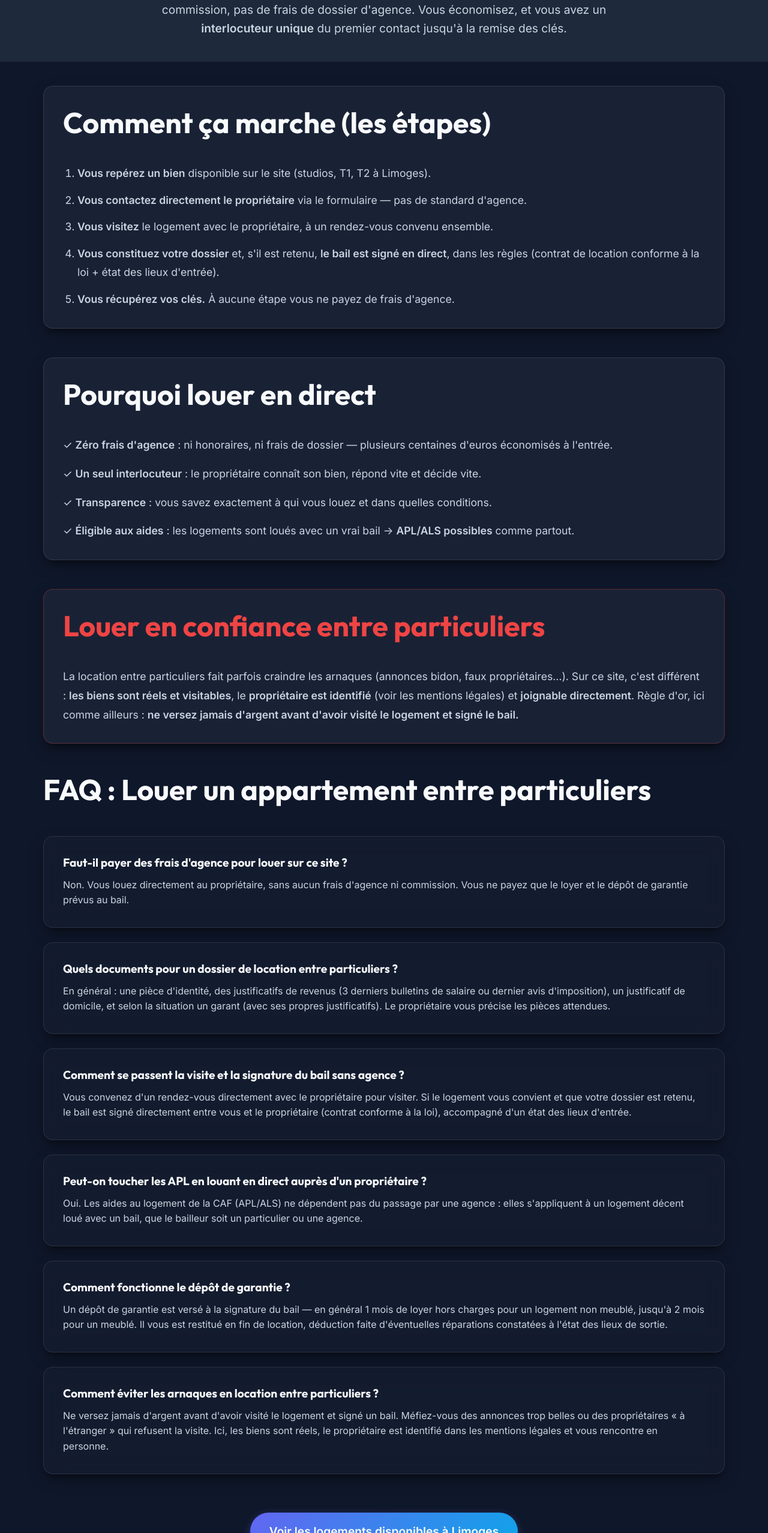
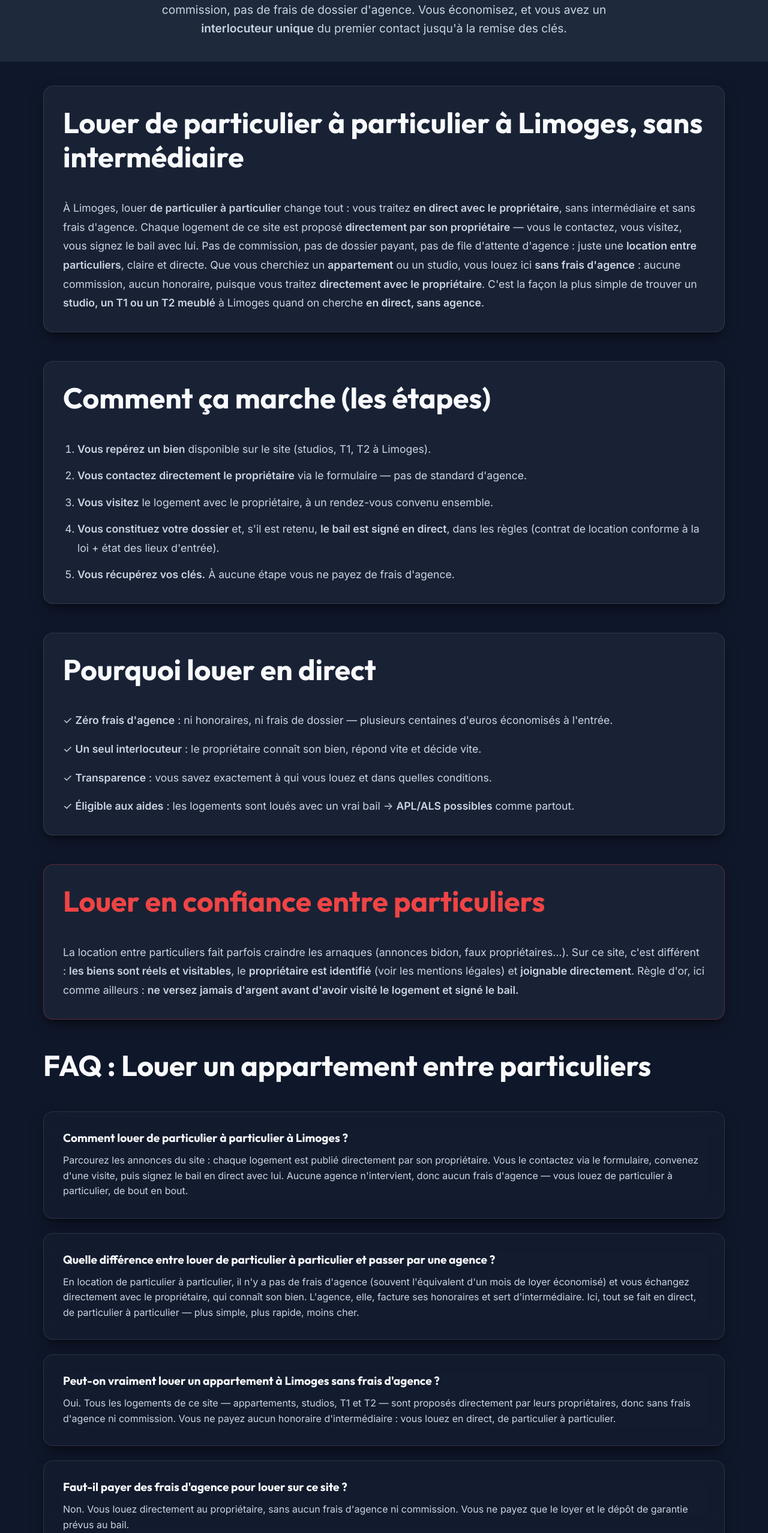
Before and after one commit to PcombesVT/location-limoges-en-direct, a React (Vite) app: page /louer-sans-agence-limoges in a window 1280 px wide. Shown: the part 244-2800 px from the top of the page at 60% size. Built offline with nearby package versions, Linux system fonts and the light colour scheme.

Commit message:
Add files via upload

```diff
--- a/src/pages/LouerSansAgence.jsx
+++ b/src/pages/LouerSansAgence.jsx
@@ -8,6 +8,18 @@ export function LouerSansAgence() {
   }, []);
 
   const faqData = [
+    {
+      question: "Comment louer de particulier à particulier à Limoges ?",
+      answer: "Parcourez les annonces du site : chaque logement est publié directement par son propriétaire. Vous le contactez via le formulaire, convenez d'une visite, puis signez le bail en direct avec lui. Aucune agence n'intervient, donc aucun frais d'agence — vous louez de particulier à particulier, de bout en bout."
+    },
+    {
+      question: "Quelle différence entre louer de particulier à particulier et passer par une agence ?",
+      answer: "En location de particulier à particulier, il n'y a pas de frais d'agence (souvent l'équivalent d'un mois de loyer économisé) et vous échangez directement avec le propriétaire, qui connaît son bien. L'agence, elle, facture ses honoraires et sert d'intermédiaire. Ici, tout se fait en direct, de particulier à particulier — plus simple, plus rapide, moins cher."
+    },
+    {
+      question: "Peut-on vraiment louer un appartement à Limoges sans frais d'agence ?",
+      answer: "Oui. Tous les logements de ce site — appartements, studios, T1 et T2 — sont proposés directement par leurs propriétaires, donc sans frais d'agence ni commission. Vous ne payez aucun honoraire d'intermédiaire : vous louez en direct, de particulier à particulier."
+    },
     {
       question: "Faut-il payer des frais d'agence pour louer sur ce site ?",
       answer: "Non. Vous louez directement au propriétaire, sans aucun frais d'agence ni commission. Vous ne payez que le loyer et le dépôt de garantie prévus au bail."
@@ -50,11 +62,11 @@ export function LouerSansAgence() {
   return (
     <>
       <Helmet>
-        <title>Louer sans agence à Limoges — entre particuliers, en direct | Location Limoges en Direct</title>
-        <meta name="description" content="Comment louer à Limoges sans passer par une agence ? Location entre particuliers, en direct avec le propriétaire : zéro frais d'agence, un interlocuteur unique, des biens réels et éligibles APL." />
+        <title>Louer de particulier à particulier à Limoges — appartement & studio sans frais d'agence | Location Limoges en Direct</title>
+        <meta name="description" content="Louez un appartement ou un studio à Limoges de particulier à particulier, en direct avec le propriétaire et sans frais d'agence. Logements meublés étudiants éligibles APL/ALS, loués entre particuliers." />
         <link rel="canonical" href="https://www.location-limoges-en-direct.fr/louer-sans-agence-limoges" />
-        <meta property="og:title" content="Louer sans agence à Limoges — entre particuliers, en direct | Location Limoges en Direct" />
-        <meta property="og:description" content="Comment louer à Limoges sans passer par une agence ? Location entre particuliers, en direct avec le propriétaire : zéro frais d'agence, un interlocuteur unique, des biens réels et éligibles APL." />
+        <meta property="og:title" content="Louer de particulier à particulier à Limoges — appartement & studio sans frais d'agence | Location Limoges en Direct" />
+        <meta property="og:description" content="Louez un appartement ou un studio à Limoges de particulier à particulier, en direct avec le propriétaire et sans frais d'agence. Logements meublés étudiants éligibles APL/ALS, loués entre particuliers." />
         <meta property="og:type" content="article" />
         <meta property="og:url" content="https://www.location-limoges-en-direct.fr/louer-sans-agence-limoges" />
         <script type="application/ld+json">
@@ -74,6 +86,13 @@ export function LouerSansAgence() {
       </header>
 
       <main className="container" style={{ paddingTop: '40px', paddingBottom: '80px' }}>
+
+        <div className="glass-card" style={{marginBottom: '3rem'}}>
+          <h2 style={{borderBottom: '1px solid var(--glass-border)', paddingBottom: '1rem', marginBottom: '1.5rem'}}>Louer de particulier à particulier à Limoges, sans intermédiaire</h2>
+          <p style={{color: 'var(--text-secondary)', lineHeight: '1.8', fontSize: '1.1rem'}}>
+            À Limoges, louer <strong>de particulier à particulier</strong> change tout : vous traitez <strong>en direct avec le propriétaire</strong>, sans intermédiaire et sans frais d'agence. Chaque logement de ce site est proposé <strong>directement par son propriétaire</strong> — vous le contactez, vous visitez, vous signez le bail avec lui. Pas de commission, pas de dossier payant, pas de file d'attente d'agence : juste une <strong>location entre particuliers</strong>, claire et directe. Que vous cherchiez un <strong>appartement</strong> ou un studio, vous louez ici <strong>sans frais d'agence</strong> : aucune commission, aucun honoraire, puisque vous traitez <strong>directement avec le propriétaire</strong>. C'est la façon la plus simple de trouver un <strong>studio, un T1 ou un T2 meublé</strong> à Limoges quand on cherche <strong>en direct, sans agence</strong>.
+          </p>
+        </div>
 
         <div className="glass-card" style={{marginBottom: '3rem'}}>
           <h2 style={{borderBottom: '1px solid var(--glass-border)', paddingBottom: '1rem', marginBottom: '1.5rem'}}>Comment ça marche (les étapes)</h2>
```
